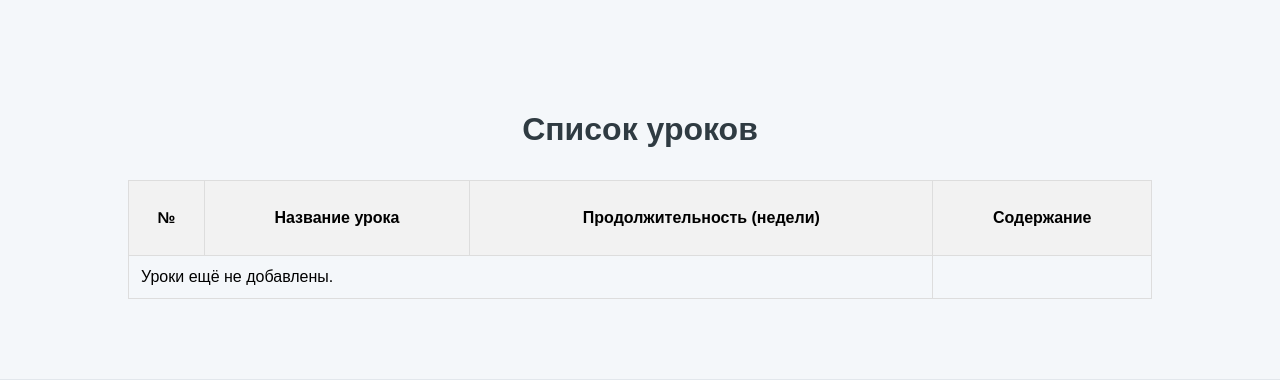
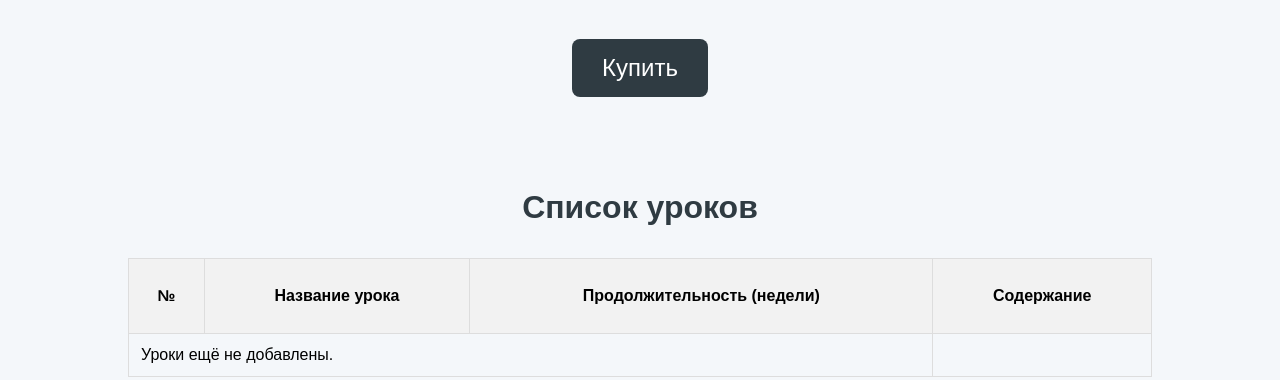
Before and after one commit to anastasia-kav/mysqool, a Django app: template courses/templates/courses/course_detail.html in a window 1280 px wide. Shown: the part 518-898 px from the top of the page. Run offline with Django 5.2, Linux system fonts and the light colour scheme; the template is opened without the code that fills it, so the values that code supplies are empty.

Commit message:
Fix style

```diff
--- a/courses/templates/courses/course_detail.html
+++ b/courses/templates/courses/course_detail.html
@@ -25,6 +25,9 @@
         <p>{{ course.description | linebreaksbr }}</p>
         <p><strong>Продолжительность (в часах):</strong> {{ course.duration }}</p>
         <p><strong>Цена:</strong> {{ course.price }} рублей</p>
+
+        <!-- Кнопка "Купить" -->
+        <a href="#" class="buy-button">Купить</a>
     </section>
 
 <h3>Список уроков</h3>
--- a/static/styles.css
+++ b/static/styles.css
@@ -233,3 +233,21 @@ th {
     height: 50px;  /* Устанавливаем высоту строки заголовков */
     text-align: center;  /* Выровнять заголовок по центру */
 }
+
+/* Стиль для кнопки "Купить" */
+.buy-button {
+    display: inline-block; /* Отображаем как блочный элемент с возможностью выравнивания по строке */
+    padding: 15px 30px; /* Добавляем внутренние отступы для увеличения размера кнопки */
+    font-size: 1.5rem; /* Устанавливаем размер шрифта для текста на кнопке */
+    color: #fff; /* Белый текст на кнопке */
+    background-color: #2f3b42; /* Зеленый фон для кнопки, привлекающий внимание */
+    text-align: center; /* Выравнивание текста по центру */
+    text-decoration: none; /* Убираем подчеркивание, если это ссылка */
+    border-radius: 8px; /* Скругленные углы кнопки */
+    margin-top: 20px; /* Отступ сверху, чтобы кнопка не была слишком близка к тексту */
+    transition: background-color 0.3s ease; /* Плавный переход при наведении на кнопку */
+}
+
+.buy-button:hover {
+    background-color: #212121; /* Более темный зеленый при наведении */
+}
```
